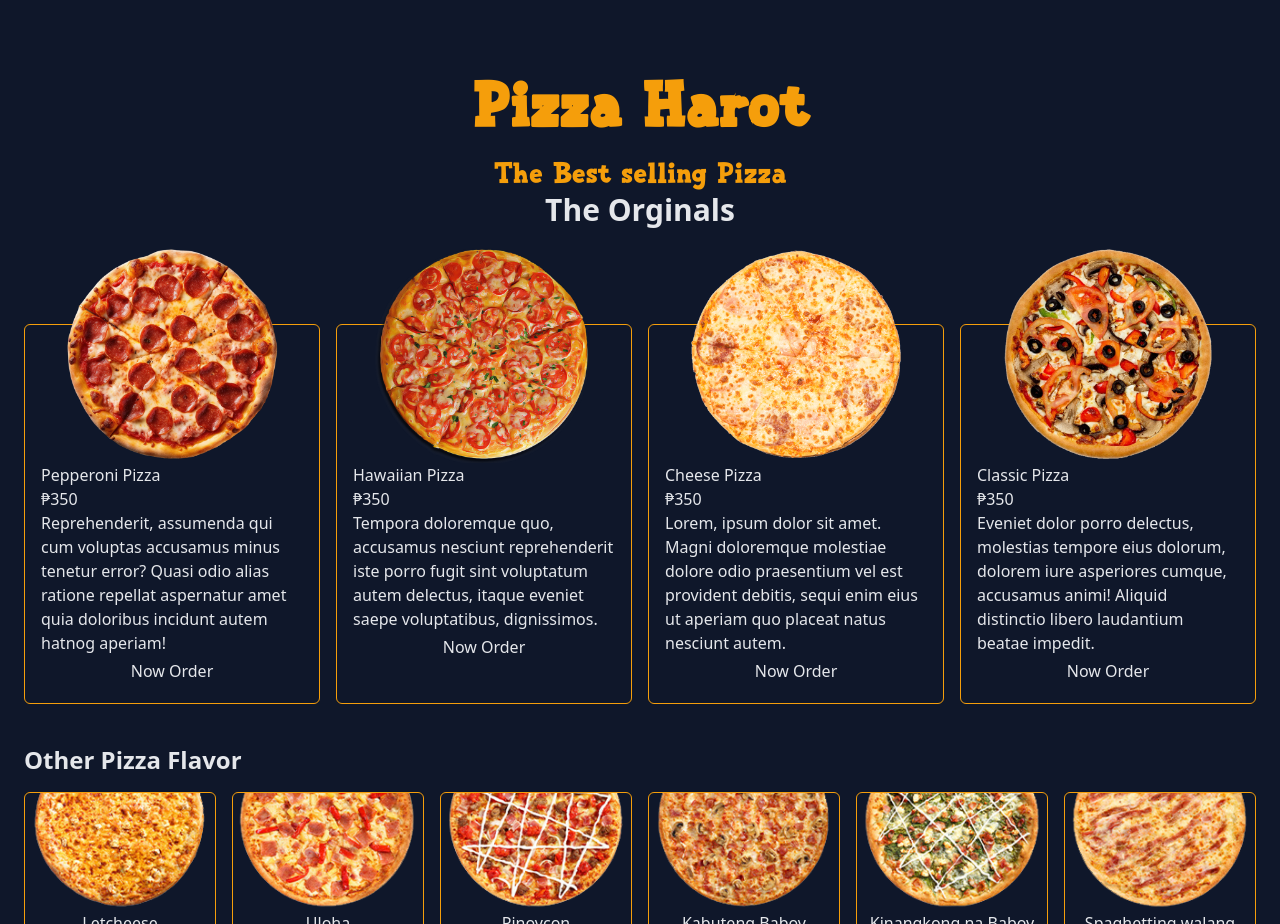
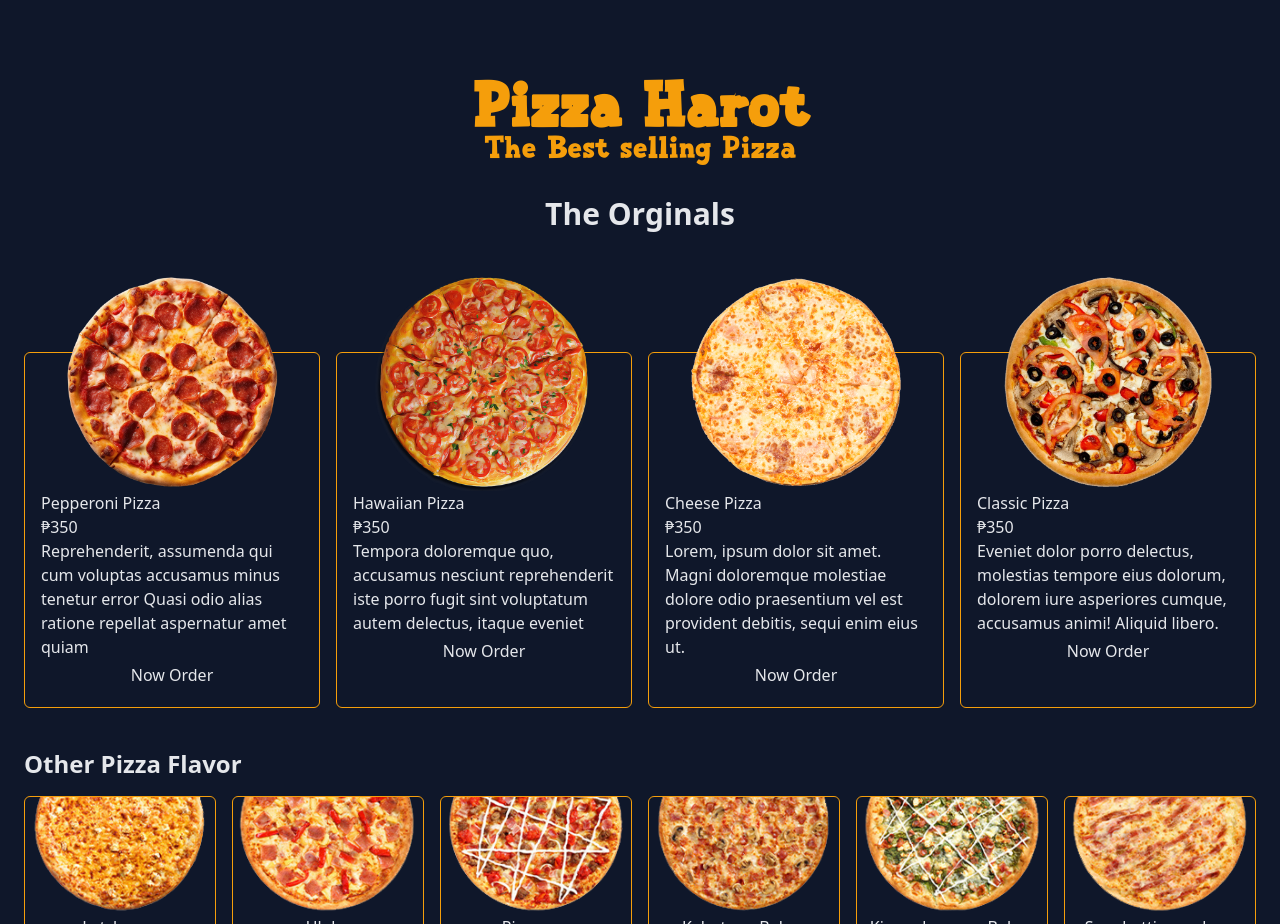
Before and after one commit to Drinisit/pizzharot, a React (Create React App) app: page / in a window 1280 px wide. Shown: the part 820-1744 px from the top of the page. Built offline with nearby package versions, Linux system fonts and the light colour scheme.

Commit message:
Done fixing the original section

```diff
--- a/src/components/Menus.jsx
+++ b/src/components/Menus.jsx
@@ -10,11 +10,11 @@ const Menus = () => {
     <div className='w-full relative px-6 py-20 h-screen'>
       <div className='max-w-[1240px] text-gray-200 mx-auto'>
         <div className='w-full'>
-            <h1 className='pizzaria text-amber-500 font-bold text-center text-[4rem]'>Pizza Harot</h1>
-            <p className='pizzaria text-amber-500 text-center text-3xl'>The Best selling Pizza</p>
+            <h1 className='pizzaria text-amber-500 font-bold text-center md:text-[4rem] text-[4rem]'>Pizza Harot</h1>
+            <p className='pizzaria text-amber-500 text-center mt-[-2rem] text-[2rem]'>The Best selling Pizza</p>
         </div>
 
-        <div className='w-full'>
+        <div className='w-full my-6'>
             <p className='text-3xl font-bold text-center'>The Orginals</p>
         </div>
         <div className=''>
@@ -23,28 +23,28 @@ const Menus = () => {
                     <img className='md:mt-[-5rem] mt-[-6rem] mx-auto w-10/12' src={Pizza1} alt="" />
                     <h1 className=''>Pepperoni Pizza</h1>
                     <p className=''>&#8369;350</p>
-                    <p>Reprehenderit, assumenda qui cum voluptas accusamus minus tenetur error? Quasi odio alias ratione repellat aspernatur amet quia doloribus incidunt autem hatnog aperiam!</p>
+                    <p>Reprehenderit, assumenda qui cum voluptas accusamus minus tenetur error Quasi odio alias ratione repellat aspernatur amet quiam</p>
                     <button className='py-1 px-3 cursor-pointer hover:text-amber-500'>Now Order</button>
                 </div>
                 <div className='border flex flex-col border-amber-500 rounded-md pb-4 px-4 md:mt-[6rem] mt-[7rem]'>
                     <img className='md:mt-[-5rem] mt-[-6rem] mx-auto w-10/12' src={Pizza2} alt="" />
                     <h1 className=''>Hawaiian Pizza</h1>
                     <p className=''>&#8369;350</p>
-                    <p>Tempora doloremque quo, accusamus nesciunt reprehenderit iste porro fugit sint voluptatum autem delectus, itaque eveniet saepe voluptatibus, dignissimos.</p>
+                    <p>Tempora doloremque quo, accusamus nesciunt reprehenderit iste porro fugit sint voluptatum autem delectus, itaque eveniet</p>
                     <button className='py-1 px-3 cursor-pointer hover:text-amber-500'>Now Order</button>
                 </div>
                 <div className='border flex flex-col border-amber-500 rounded-md pb-4 px-4 md:mt-[6rem] mt-[7rem]'>
                     <img className='md:mt-[-5rem] mt-[-6rem] mx-auto w-10/12' src={Pizza3} alt="" />
                     <h1 className=''>Cheese Pizza</h1>
                     <p className=''>&#8369;350</p>
-                    <p>Lorem, ipsum dolor sit amet. Magni doloremque molestiae dolore odio praesentium vel est provident debitis, sequi enim eius ut aperiam quo placeat natus nesciunt autem.</p>
+                    <p>Lorem, ipsum dolor sit amet. Magni doloremque molestiae dolore odio praesentium vel est provident debitis, sequi enim eius ut.</p>
                     <button className='py-1 px-3 cursor-pointer hover:text-amber-500'>Now Order</button>
                 </div>
                 <div className='border flex flex-col border-amber-500 rounded-md pb-4 px-4 md:mt-[6rem] mt-[7rem]'>
                     <img className='md:mt-[-5rem] mt-[-6rem] mx-auto w-10/12' src={Pizza4} alt="" />
                     <h1 className=''>Classic Pizza</h1>
                     <p className=''>&#8369;350</p>
-                    <p>Eveniet dolor porro delectus, molestias tempore eius dolorum, dolorem iure asperiores cumque, accusamus animi! Aliquid distinctio libero laudantium  beatae impedit.</p>
+                    <p>Eveniet dolor porro delectus, molestias tempore eius dolorum, dolorem iure asperiores cumque, accusamus animi! Aliquid libero.</p>
                     <button className='py-1 px-3 cursor-pointer hover:text-amber-500'>Now Order</button>
                 </div>
             </div>
```
